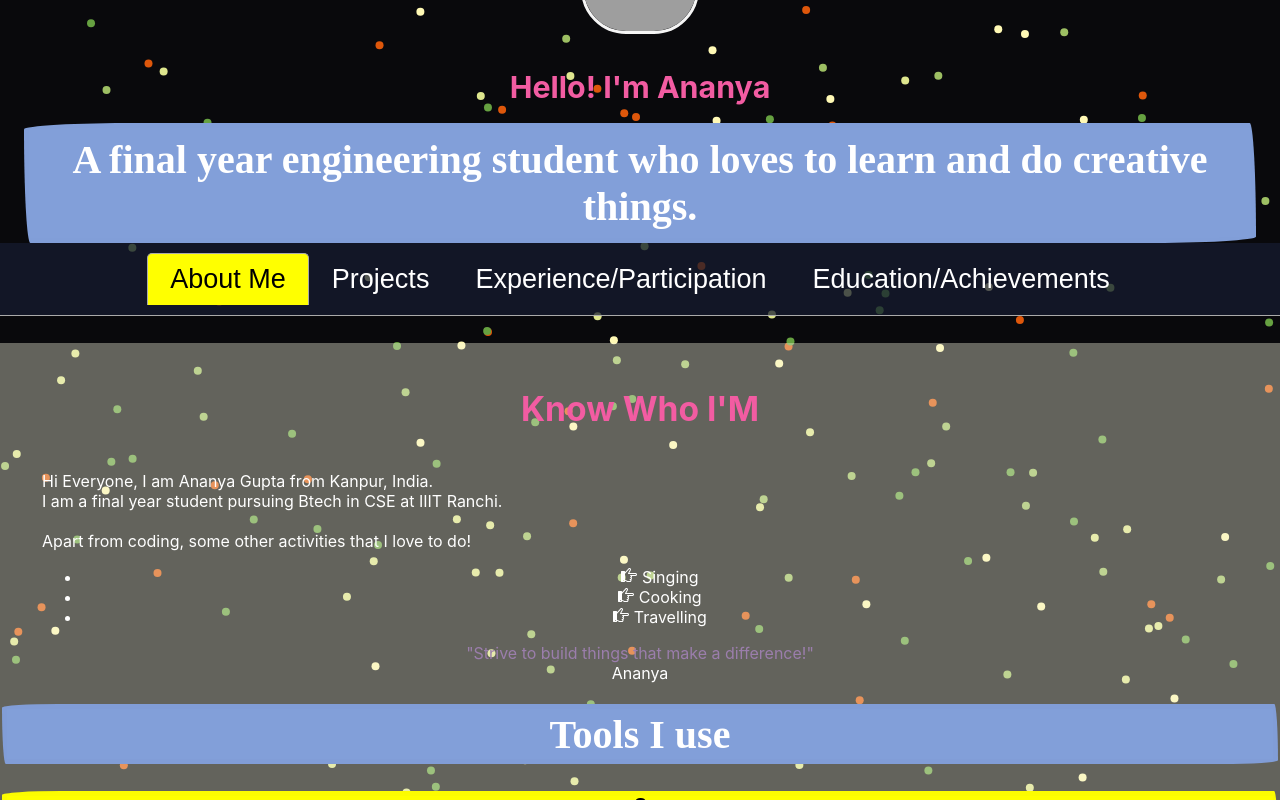
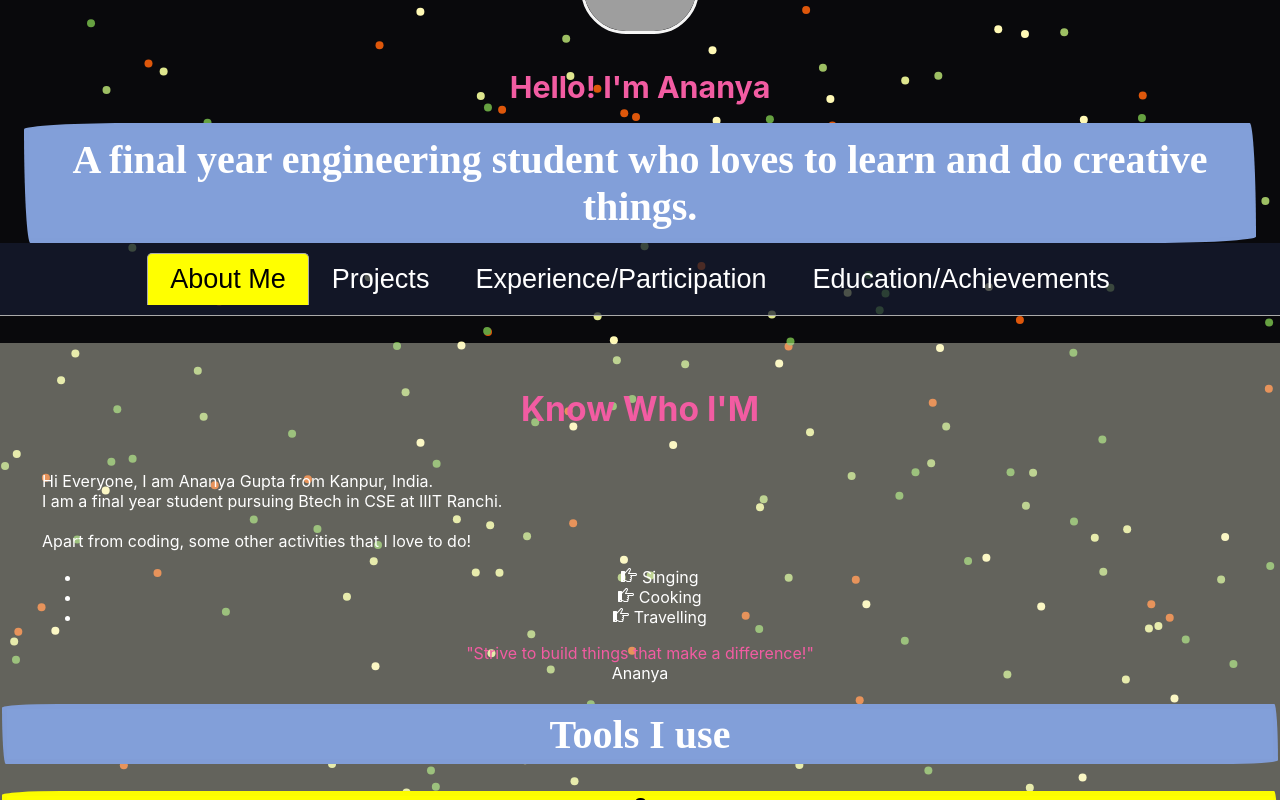
Before and after one commit to ananya8606/Portfolio-website-using-Reactjs, a React (Create React App) app: page / in a window 1280 px wide. Shown: the top 800 px of the page. Built offline with nearby package versions, Linux system fonts and the light colour scheme; grey boxes are pictures that could not be loaded.

Commit message:
Create AboutCard.js

```diff
--- a/src/components/AboutCard.js
+++ b/src/components/AboutCard.js
@@ -27,7 +27,7 @@ function AboutCard() {
             </li>
           </ul>
 
-          <p style={{ marginBlockEnd: 0, color: "rgb(155 126 172)" }}>
+          <p style={{ marginBlockEnd: 0, color: "#f25ca2" }}>
             "Strive to build things that make a difference!"{" "}
           </p>
           <footer className="blockquote-footer">Ananya</footer>
```
